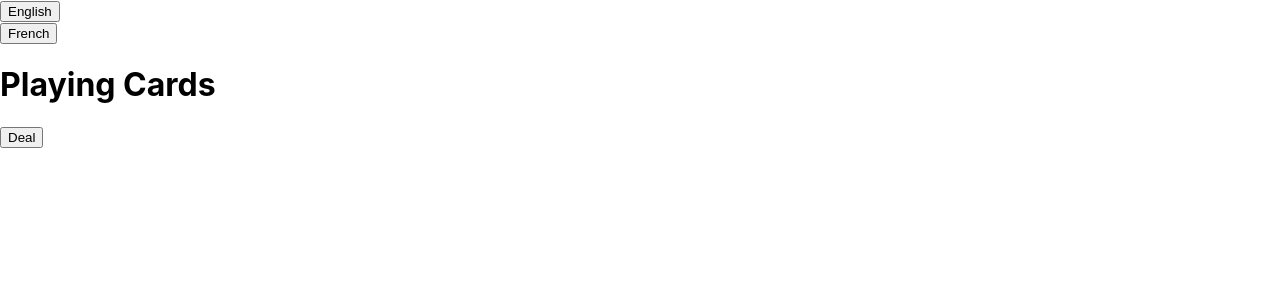
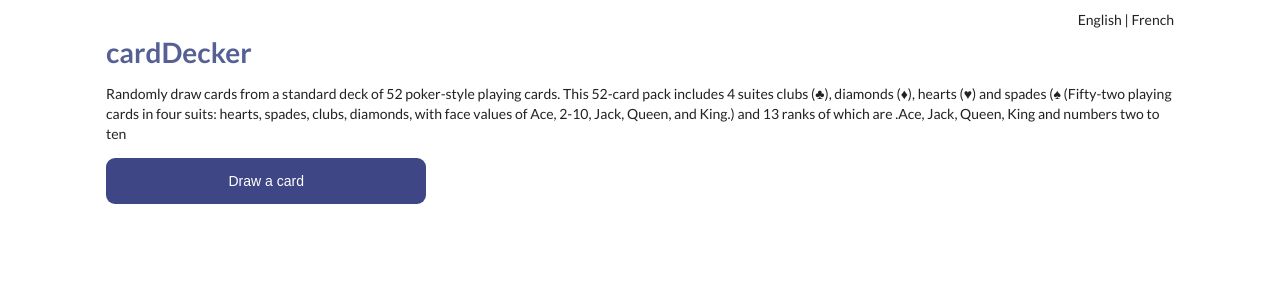
Before and after one commit to saradoubleu/deck-of-cards, a React (Create React App) app: page / in a window 1280 px wide. Shown: the top 300 px of the page. Built offline with nearby package versions, Linux system fonts and the light colour scheme.

Commit message:
styles: css styles

```diff
--- a/package.json
+++ b/package.json
@@ -12,7 +12,9 @@
     "react": "^16.13.1",
     "react-dom": "^16.13.1",
     "react-i18next": "^11.7.3",
-    "react-scripts": "3.4.3"
+    "react-scripts": "3.4.3",
+    "semantic-ui-css": "^2.4.1",
+    "semantic-ui-react": "^2.0.0"
   },
   "scripts": {
     "start": "react-scripts start",
--- a/public/locales/en/translation.json
+++ b/public/locales/en/translation.json
@@ -1,6 +1,7 @@
 {
-  "title": "Playing Cards",
+  "title": "cardDecker",
+  "description": "Randomly draw cards from a standard deck of 52 poker-style playing cards. This 52-card pack includes 4 suites clubs (♣), diamonds (♦), hearts (♥) and spades (♠ (Fifty-two playing cards in four suits: hearts, spades, clubs, diamonds, with face values of Ace, 2-10, Jack, Queen, and King.) and 13 ranks of which are .Ace, Jack, Queen, King and numbers two to ten",
   "french": "French",
   "english": "English",
-  "deal": "Deal"
+  "deal": "Draw a card"
 }
--- a/src/components/App.js
+++ b/src/components/App.js
@@ -40,10 +40,16 @@ const App = () => {
   return (
     <div className="App">
       <nav>
-        <Button onClick={() => toggleLanguage("en")} label="english" />
-        <Button onClick={() => toggleLanguage("fr")} label="french" />
+        <span className="nav-item-1" onClick={() => toggleLanguage("en")}>
+          {t("english")}
+        </span>{" "}
+        |{" "}
+        <span className="nav-item-2" onClick={() => toggleLanguage("fr")}>
+          {t("french")}
+        </span>
       </nav>
       <h1>{t("title")}</h1>
+      <p> {t("description")} </p>
       <Button onClick={() => renderCard()} label="deal" />{" "}
       {show ? <CardDeck currentDeck={currentDeck} index={index} /> : null}
     </div>
--- a/src/components/Card/Card.js
+++ b/src/components/Card/Card.js
@@ -1,21 +1,39 @@
 import React from "react";
 
 const Card = (props) => {
-  const { deck, currentDeck, value } = props;
+  const { value } = props;
+  let suiteSymbol = value.split(" ")[0];
+  let rankSymbol = value.split(" ")[1].toUpperCase();
+
+  const switchSymbol = (suiteSymbol) => {
+    switch (suiteSymbol) {
+      case "hearts":
+        return "♥";
+      case "diamonds":
+        return "♦";
+      case "spades":
+        return "♠";
+      case "clubs":
+        return "♣";
+      default:
+        return "??";
+    }
+  };
 
   return (
-    <div className="card-wrapper">
-      <div
-        style={{
-          width: "10%",
-          height: "100px",
-          border: "solid",
-          padding: "1%",
-          margin: "5%",
-        }}
-      >
-        {value}
-      </div>
+    <div
+      className="card-wrapper"
+      style={
+        suiteSymbol == "hearts" || suiteSymbol == "diamonds"
+          ? { color: "red" }
+          : {}
+      }
+    >
+      <span className="suite-symbol-1">{switchSymbol(suiteSymbol)}</span>
+      <span>
+        <div className="rank-symbol">{rankSymbol.charAt()}</div>
+      </span>
+      <span className="suite-symbol-2">{switchSymbol(suiteSymbol)}</span>
     </div>
   );
 };
--- a/src/components/CardDeck/CardDeck.js
+++ b/src/components/CardDeck/CardDeck.js
@@ -7,11 +7,11 @@ const CardDeck = (props) => {
   let listOfDealtCards = currentDeck ? (
     <div>
       {" "}
-      <ul>
+      <span>
         {currentDeck.map((el) => (
           <Card key={el.toString()} value={el} />
         ))}
-      </ul>
+      </span>
     </div>
   ) : null;
 
--- a/src/index.css
+++ b/src/index.css
@@ -1,13 +1,71 @@
 body {
-  margin: 0;
-  font-family: -apple-system, BlinkMacSystemFont, 'Segoe UI', 'Roboto', 'Oxygen',
-    'Ubuntu', 'Cantarell', 'Fira Sans', 'Droid Sans', 'Helvetica Neue',
-    sans-serif;
-  -webkit-font-smoothing: antialiased;
-  -moz-osx-font-smoothing: grayscale;
 }
 
-code {
-  font-family: source-code-pro, Menlo, Monaco, Consolas, 'Courier New',
-    monospace;
+nav {
+  float: right;
 }
+
+nav > span:hover {
+  font-size: 1.5em;
+  color: #576095;
+}
+
+.App {
+  margin: auto;
+  width: 85%;
+  padding: 10px;
+}
+
+.card-wrapper {
+  width: 134px;
+  height: 188px;
+  border: solid;
+  padding: 1%;
+  margin: 5%;
+  border-radius: 10px;
+  position: relative;
+}
+
+button {
+  background-color: #3f4685;
+  color: white;
+  border-radius: 9px;
+  border: none;
+  padding: 15px 32px;
+  text-align: center;
+  text-decoration: none;
+  display: inline-block;
+  font-size: 16px;
+  width: 30%;
+}
+
+button:hover {
+  color: #3f4685;
+  background-color: white;
+  border: 2px solid #3f4685;
+}
+
+h1 {
+  color: #576095;
+}
+
+.rank-symbol {
+  text-align: center;
+  position: absolute;
+  top: 41%;
+  left: 47%;
+}
+
+.suite-symbol-1 {
+  top: 0;
+  left: 0;
+  position: absolute;
+  padding: 10%;
+}
+
+.suite-symbol-2 {
+  bottom: 0;
+  right: 0;
+  position: absolute;
+  padding: 10%;
+}
--- a/src/index.js
+++ b/src/index.js
@@ -3,6 +3,7 @@ import ReactDOM from "react-dom";
 import "./index.css";
 import App from "./components/App";
 import "./i18n";
+import "semantic-ui-css/semantic.min.css";
 
 ReactDOM.render(
   <Suspense fallback="loading">
```
Also changed, not shown: 1 other file (tests, documents, lock files or other folders).
